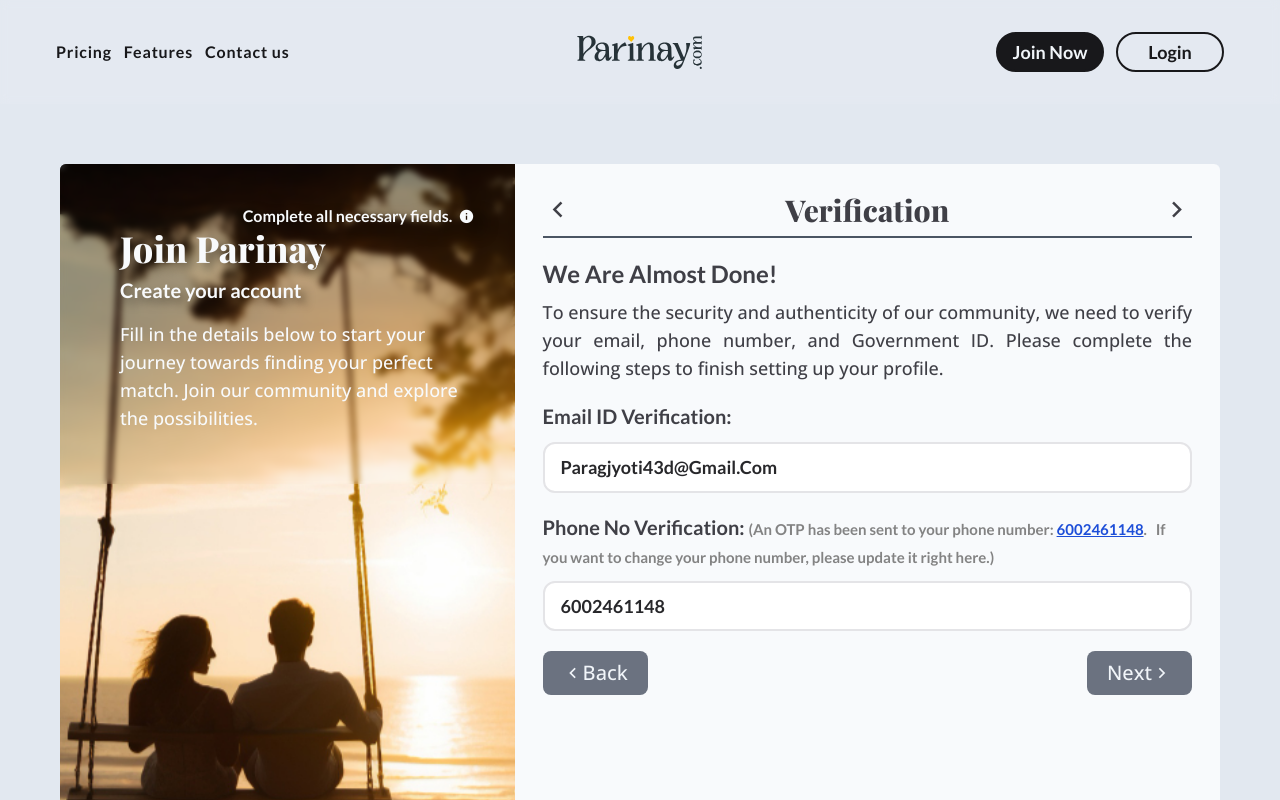
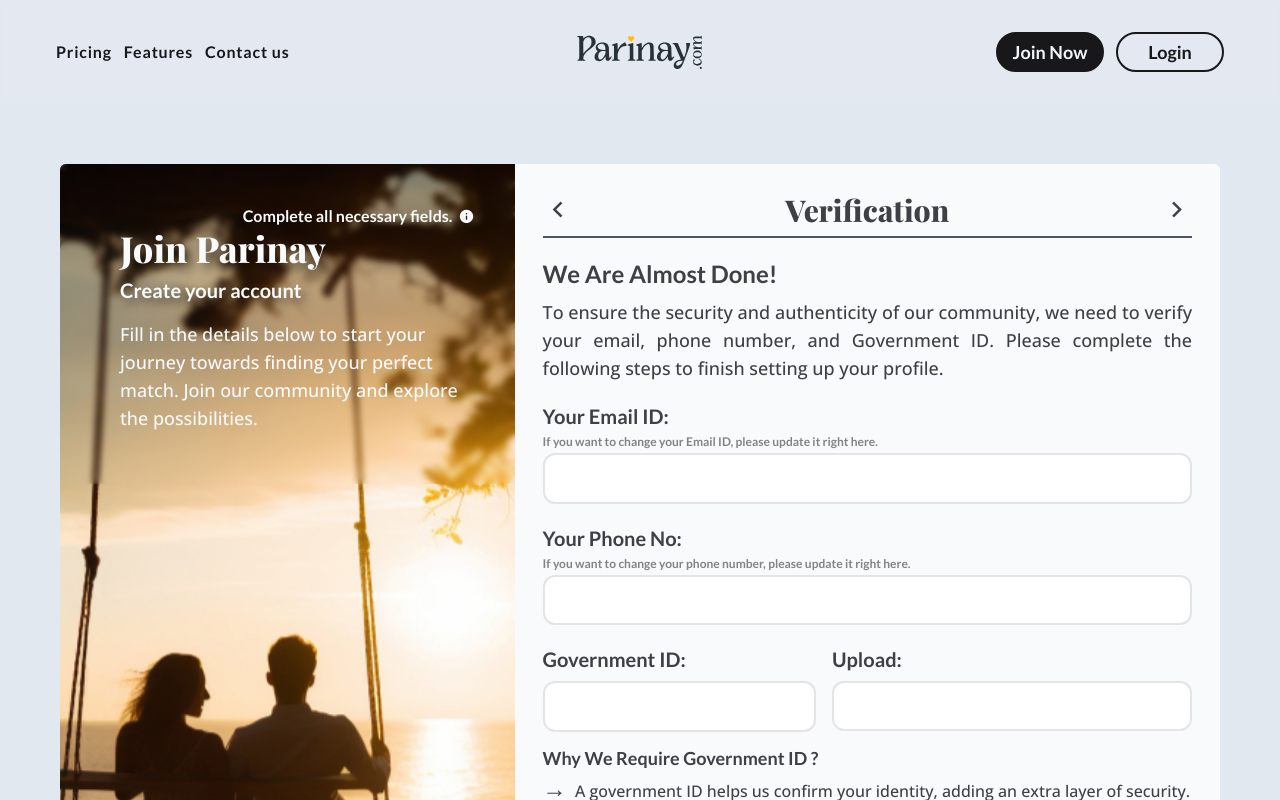
Before and after one commit to JyotiInHex/Parinay, a React (Create React App) app: page /register in a window 1280 px wide. Shown: the top 800 px of the page. Built offline with nearby package versions, Linux system fonts and the light colour scheme; the HTML template or start-up script is replaced by a standard one; a web font is replaced by a local one.

Commit message:
new update

```diff
--- a/src/auth/register.jsx
+++ b/src/auth/register.jsx
@@ -1,7 +1,6 @@
 import React, { useEffect, useState } from "react";
 import registerBg from "../assets/registration-1.webp";
 import validation from "./validation";
-
 import {
   profileFor,
   genders,
@@ -22,6 +21,7 @@ import {
   familySocialStatus,
   parentStatus,
   siblings,
+  govIDs,
 } from "../data/formData";
 
 const Register = () => {
@@ -37,8 +37,8 @@ const Register = () => {
     gender: "",
     religion: "",
     community: "",
-    email: "Paragjyoti43d@gmail.com",
-    phoneNumber: "6002461148",
+    email: "",
+    phoneNumber: "",
     DOB: "",
     livingIn: "",
     address: "",
@@ -65,12 +65,16 @@ const Register = () => {
     motherStatus: "",
     siblingsType: "",
     siblingsNum: "",
+    GovIdType: "",
+    GovIdDoc: "",
   });
   const [profilePic, setProfilePic] = useState(null);
+  const [documentName, setDocName] = useState(null);
   const [animation, setAnimation] = useState("");
   const [isDropdownOpen, setIsDropdownOpen] = useState(false);
   const [toggleDropdown, setToggleDropdown] = useState(false);
   const [errors, setErrors] = useState({});
+  const currentError = validation(step, formData);
 
   const handleChange = (e) => {
     const { name, value, files } = e.target;
@@ -89,12 +93,18 @@ const Register = () => {
       }
     }
 
+    if (name === "GovIdDoc") {
+      if (files && files.length > 0) {
+        setDocName(files[0].name);
+      } else {
+        setDocName("");
+      }
+    }
     setIsDropdownOpen(false);
     setToggleDropdown(false);
   };
 
   const handleNext = () => {
-    const currentError = validation(step, formData);
     if (Object.keys(currentError).length > 0) {
       setErrors(currentError);
     } else {
@@ -106,6 +116,14 @@ const Register = () => {
   const handlePrev = () => {
     setAnimation("animate-slide-right");
     step === 0 ? setStep(0) : setStep(step - 1);
+  };
+
+  const handleProceed = () => {
+    if (Object.keys(currentError).length > 0) {
+      setErrors(currentError);
+    } else {
+      alert("alert");
+    }
   };
 
   const handleSubmission = (e) => {
@@ -312,7 +330,7 @@ const Register = () => {
 
                     {/* Community */}
                     <label
-                      className="relative flex flex-col gap-3 mb-12"
+                      className="relative flex flex-col gap-3 mb-11"
                       htmlFor="Community"
                     >
                       <h3 className="text-xl font-lato font-semibold">
@@ -1841,12 +1859,16 @@ const Register = () => {
                     <div className="mt-5">
                       {/* Email ID Verification */}
                       <label
-                        className="relative flex flex-col gap-3 mb-5"
+                        className="relative flex flex-col gap-1 mb-5"
                         htmlFor="Email ID Verification"
                       >
                         <h3 className="text-xl font-lato font-semibold">
-                          Email ID Verification:
+                          Your Email ID:
                         </h3>
+                        <span className="optional">
+                          If you want to change your Email ID, please update it
+                          right here.
+                        </span>
                         {errors.email && (
                           <p className="error">{errors.email}</p>
                         )}
@@ -1856,20 +1878,22 @@ const Register = () => {
                           type="text"
                           name="email"
                           value={formData.email}
-                          readOnly
                           onChange={handleChange}
                         />
                       </label>
 
                       {/* Phone No Verification */}
                       <label
-                        className="relative flex flex-col gap-3 mb-5"
+                        className="relative flex flex-col gap-1 mb-5"
                         htmlFor="Phone No Verification"
                       >
                         <h3 className="text-xl font-lato font-semibold">
-                          Phone No Verification:{" "}
-                          <span className="optional">(An OTP has been sent to your phone number: <i className="not-italic text-blue-700 underline">{formData.phoneNumber}</i>. &nbsp; If you want to change your phone number, please update it right here.)</span>
+                          Your Phone No:
                         </h3>
+                        <span className="optional">
+                          If you want to change your phone number, please update
+                          it right here.
+                        </span>
                         {errors.phoneNumber && (
                           <p className="error">{errors.phoneNumber}</p>
                         )}
@@ -1883,6 +1907,106 @@ const Register = () => {
                         />
                       </label>
 
+                      <div className="flex gap-4">
+                        {/* Gov ID Type */}
+                        <label
+                          className="relative w-full flex flex-col gap-2 mb-2"
+                          htmlFor="Gov ID Type"
+                        >
+                          <h3 className="text-xl font-lato font-semibold">
+                            Government ID:
+                          </h3>
+                          {errors.GovIdType && (
+                            <p className="error">{errors.GovIdType}</p>
+                          )}
+                          <div className="relative">
+                            <input
+                              className="outline-none border-2 border-zinc-200 rounded-xl w-full py-3 px-4 text-lg font-lato font-semibold text-zinc-800 leading-tight cursor-pointer transition-all focus:border-blue-500"
+                              type="text"
+                              name="GovIdType"
+                              id="Gov ID Type"
+                              value={formData.GovIdType}
+                              readOnly
+                              onClick={() => {
+                                setIsDropdownOpen(!isDropdownOpen);
+                                setToggleDropdown("GovIdType");
+                              }}
+                            />
+                            {!isDropdownOpen &&
+                              toggleDropdown === "GovIdType" && (
+                                <div
+                                  className="absolute w-full h-fit max-h-[350px] flex flex-col gap-2 mt-1 bg-white border-2 border-zinc-200 overflow-x-hidden overflow-y-auto rounded-xl z-10"
+                                  id="dropDownBox"
+                                >
+                                  {govIDs.map((type, index) => (
+                                    <label
+                                      key={index}
+                                      className={`${
+                                        formData.GovIdType === type &&
+                                        "bg-blue-500 text-slate-50"
+                                      } py-2 px-4 text-lg font-lato font-semibold cursor-pointer transition-all hover:text-zinc-700 hover:bg-gray-100 `}
+                                      htmlFor={type}
+                                    >
+                                      <input
+                                        type="radio"
+                                        name="GovIdType"
+                                        id={type}
+                                        className="w-fit h-5 hidden"
+                                        value={type}
+                                        onChange={handleChange}
+                                      />
+                                      {type}
+                                    </label>
+                                  ))}
+                                </div>
+                              )}
+                          </div>
+                        </label>
+
+                        {/* Upload Document */}
+                        <label
+                          className="relative flex flex-col gap-2 mb-2"
+                          htmlFor="Upload Document"
+                        >
+                          <h3 className="text-xl font-lato font-semibold">
+                            Upload:
+                            <span className="optional"></span>
+                          </h3>
+                          {errors.GovIdDoc && (
+                            <p className="error">{errors.GovIdDoc}</p>
+                          )}
+                          <h4
+                            className={`${
+                              formData.GovIdType === "" && "bg-[#f5f7f8]"
+                            } outline-none border-2 bg-white border-zinc-200 rounded-xl w-[20em] max-w-[20em] h-auto min-h-[2.8em] py-3 px-4 text-lg font-lato font-semibold text-zinc-800 leading-tight cursor-pointer transition-all focus:border-blue-500`}
+                          >
+                            {documentName}
+                          </h4>
+                          <input
+                            type="file"
+                            name="GovIdDoc"
+                            id="Upload Document"
+                            onChange={handleChange}
+                            hidden
+                            accept=".jpeg,.jpg,.pdf"
+                            disabled={formData.GovIdType === ""}
+                          />
+                        </label>
+                      </div>
+
+                      <div className="mt-1 mb-4">
+                        <h3 className="text-lg font-lato font-semibold">Why We Require Government ID ?</h3>
+                        <p className="text-base font-opensans font-medium"><b className="text-2xl">→</b>&nbsp;
+                          A government ID helps us confirm your identity, adding
+                          an extra layer of security. It helps us:
+                        </p>
+                        <ul className="px-12 list-disc flex flex-col text-base font-opensans font-medium">
+                          <li>Authenticate your profile as genuine.</li>
+                          <li>Prevent identity theft and fake profiles.</li>
+                          <li>Maintain the integrity of the platform.</li>
+                        </ul>
+                      </div>
+
                       <div className="flex flex-row justify-between items-center w-full h-auto">
                         <button
                           className="self-end w-fit h-auto px-5 py-2 bg-gray-500 rounded-lg flex justify-between items-center text-xl text-slate-100 font-opensans font-medium transition-all hover:bg-gray-600"
@@ -1893,12 +2017,11 @@ const Register = () => {
                           Back
                         </button>
                         <button
-                          className="self-end w-fit h-auto px-5 py-2 bg-gray-500 rounded-lg flex justify-between items-center text-xl text-slate-100 font-opensans font-medium transition-all hover:bg-gray-600"
+                          className="self-end w-fit h-auto px-5 py-2 bg-[#4CAF50] rounded-lg text-xl text-slate-100 font-opensans font-medium transition-all hover:bg-[#429945]"
                           type="button"
-                          onClick={handleNext}
+                          onClick={handleProceed}
                         >
-                          Next
-                          <i className="ri-arrow-right-s-line text-end font-medium"></i>
+                          Proceed
                         </button>
                       </div>
                     </div>
--- a/src/data/formData.jsx
+++ b/src/data/formData.jsx
@@ -383,3 +383,9 @@ export let siblings = {
     "3 Above Brothers, 3 Above Sisters",
   ]
 }
+export let govIDs = [
+  "Passport",
+  "Driving License",
+  "Voter ID",
+  "Pan Card",
+]
```
Also changed, not shown: src/auth/validation.jsx (+19 -1 lines).
